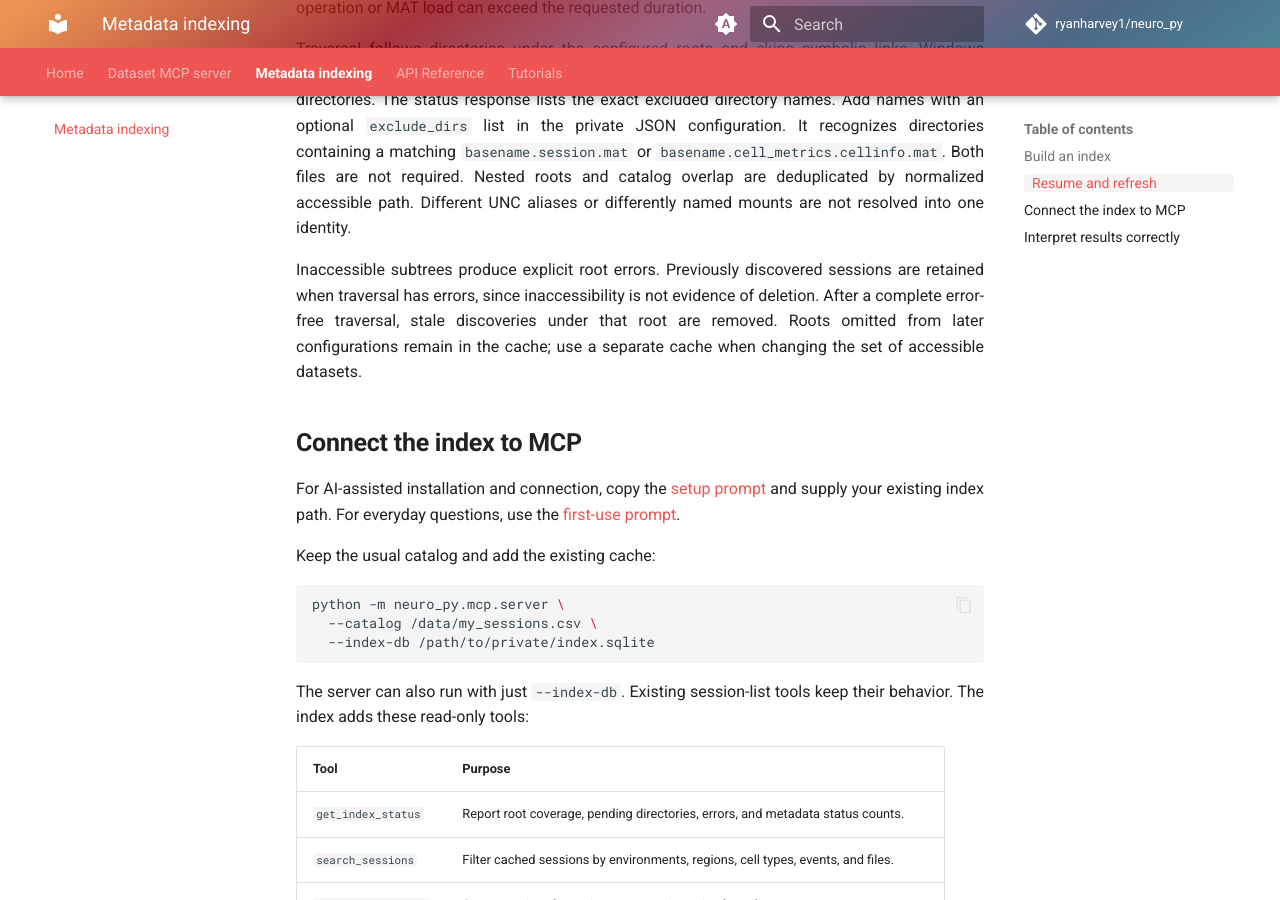
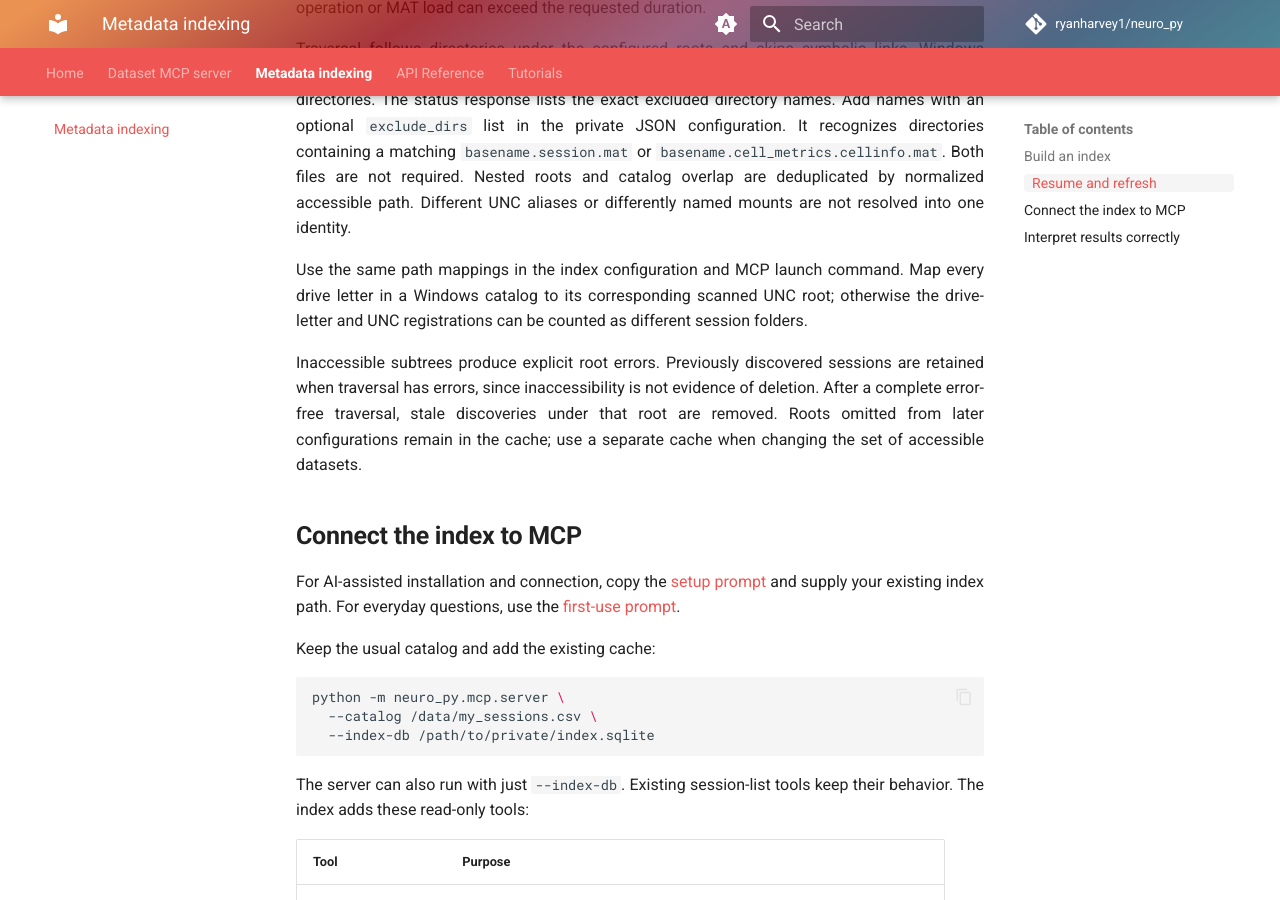
Before and after one commit to ryanharvey1/neuro_py, an MkDocs documentation site: the page built from docs/mcp-index.md, in a window 1280 px wide and 900 px high, scrolled down 1867 px. Built offline with MkDocs 1.6.1 and Material for MkDocs 9.7.7, drawn with Linux system fonts in a browser that asks for light colours; comment, search, counter and statistics services are not loaded.

Commit message:
Clarify consistent path mappings for indexed session counts

```diff
--- a/docs/mcp-index.md
+++ b/docs/mcp-index.md
@@ -77,8 +77,8 @@ After a completed pass, the next invocation starts a refresh. Unchanged source
 size/mtime fingerprints reuse the metadata cache. Source changes or size-limit
 changes that alter a source's eligibility trigger re-extraction. Raising the
 limit reuses already eligible unchanged metadata. `--restart` starts discovery
-again while keeping
-unchanged metadata reusable; use it after changing the configured inputs during
+again while keeping unchanged metadata reusable; use it after changing the
+configured inputs during
 an unfinished pass. There is no automatic scheduler or background scan on MCP
 startup. Budgets are checked between directories: one network operation or MAT
 load can exceed the requested duration.
@@ -92,6 +92,11 @@ directories containing a matching `basename.session.mat` or
 `basename.cell_metrics.cellinfo.mat`. Both files are not required. Nested roots
 and catalog overlap are deduplicated by normalized accessible path. Different
 UNC aliases or differently named mounts are not resolved into one identity.
+
+Use the same path mappings in the index configuration and MCP launch command.
+Map every drive letter in a Windows catalog to its corresponding scanned UNC
+root; otherwise the drive-letter and UNC registrations can be counted as
+different session folders.
 
 Inaccessible subtrees produce explicit root errors. Previously discovered
 sessions are retained when traversal has errors, since inaccessibility is not
```
